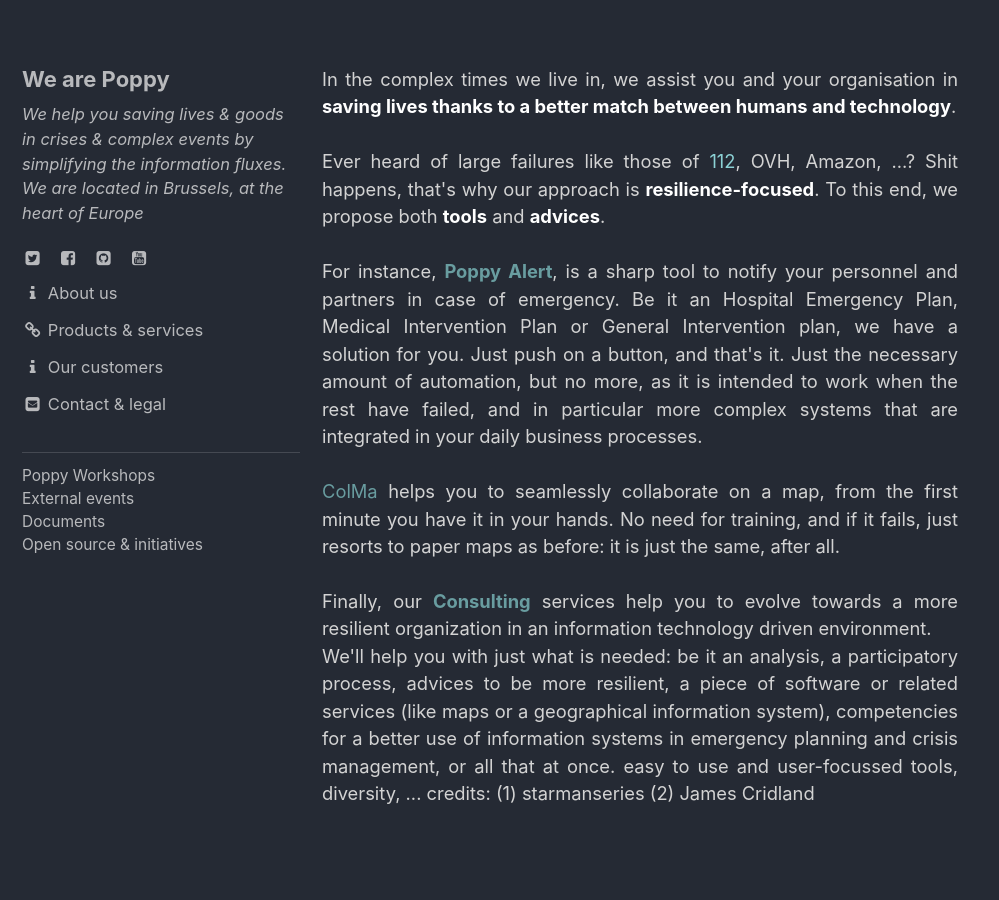
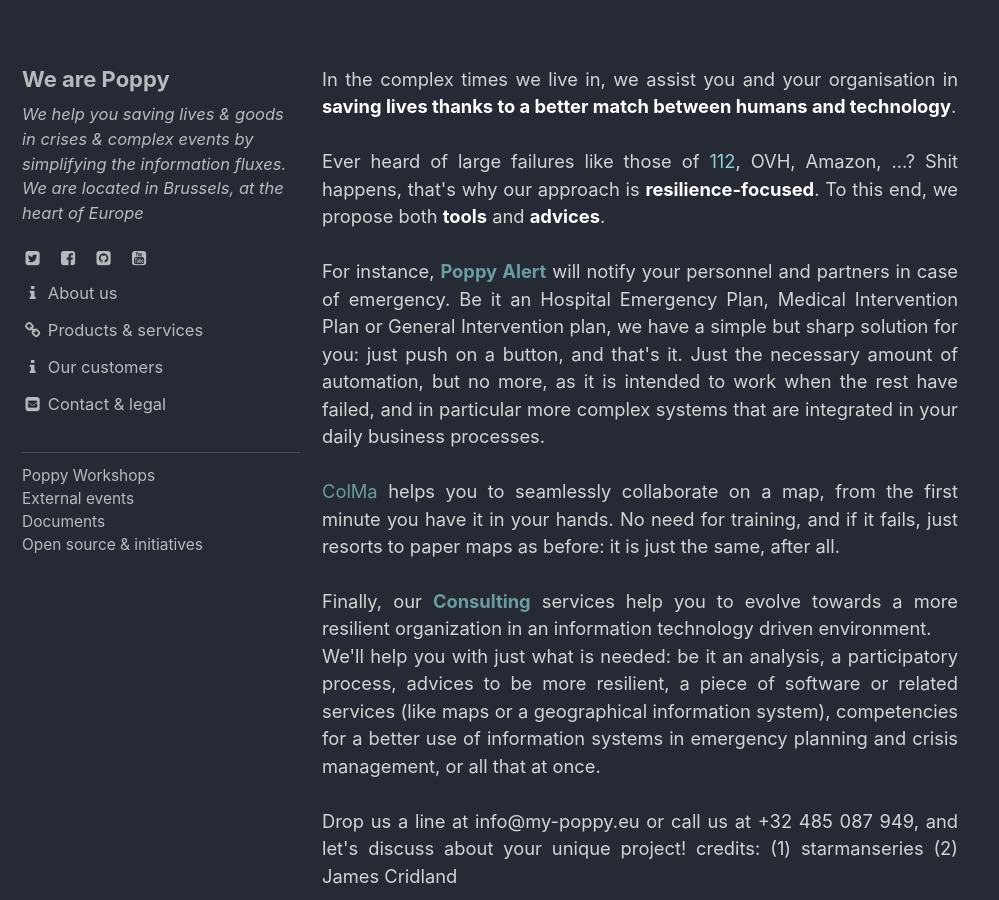
Before and after one commit to ccloquet/ccloquet.github.io, a Jekyll site: the page built from _pages/products_and_services.html, in a window 1280 px wide and 900 px high, scrolled down 565 px. Shown: the whole window, without its empty margins (0-999 px from the left). Built offline with Jekyll 4.4.1, drawn with Linux system fonts in a browser that asks for light colours; cached includes are drawn as plain includes.

Commit message:
Update products_and_services.html

```diff
--- a/_pages/products_and_services.html
+++ b/_pages/products_and_services.html
@@ -18,8 +18,8 @@ b {color:white}
 	Ever heard of large failures like those of <a href='https://eena.org/news/112-temporarily-down-due-to-outages/'>112</a>, OVH, Amazon, ...? Shit happens, that's why our approach is <b>resilience-focused</b>. To this end, we propose both <b>tools</b> and <b>advices</b>.
 	<br>
 	<br>
-	For instance, <b><a href=''>Poppy Alert</a></b>, is a sharp tool to notify your personnel and partners in case of emergency.
-	Be it an Hospital Emergency Plan, Medical Intervention Plan or General Intervention plan, we have a solution for you. Just push on a button, and that's it.
+	For instance, <b><a href=''>Poppy Alert</a></b> will notify your personnel and partners in case of emergency.
+	Be it an Hospital Emergency Plan, Medical Intervention Plan or General Intervention plan, we have a simple but sharp solution for you: just push on a button, and that's it.
 	Just the necessary amount of automation, but no more, as it is intended to work when the rest have failed, and in particular more complex systems that are integrated in your daily business processes.
 	<br>
 	<br>
@@ -30,8 +30,10 @@ b {color:white}
 	<br>
 	We'll help you with just what is needed: be it an analysis, a participatory process, advices to be more resilient, a piece of software or related services (like maps or a geographical information system),
 	competencies for a better use of information systems in emergency planning and crisis management, or all that at once.
+	<br>
+	<br>
+	Drop us a line at info@my-poppy.eu or call us at +32 485 087 949, and let's discuss about your unique project!
 
 
-easy to use and user-focussed tools, diversity, ...
 credits: (1) starmanseries (2) James Cridland
 </div>
```
